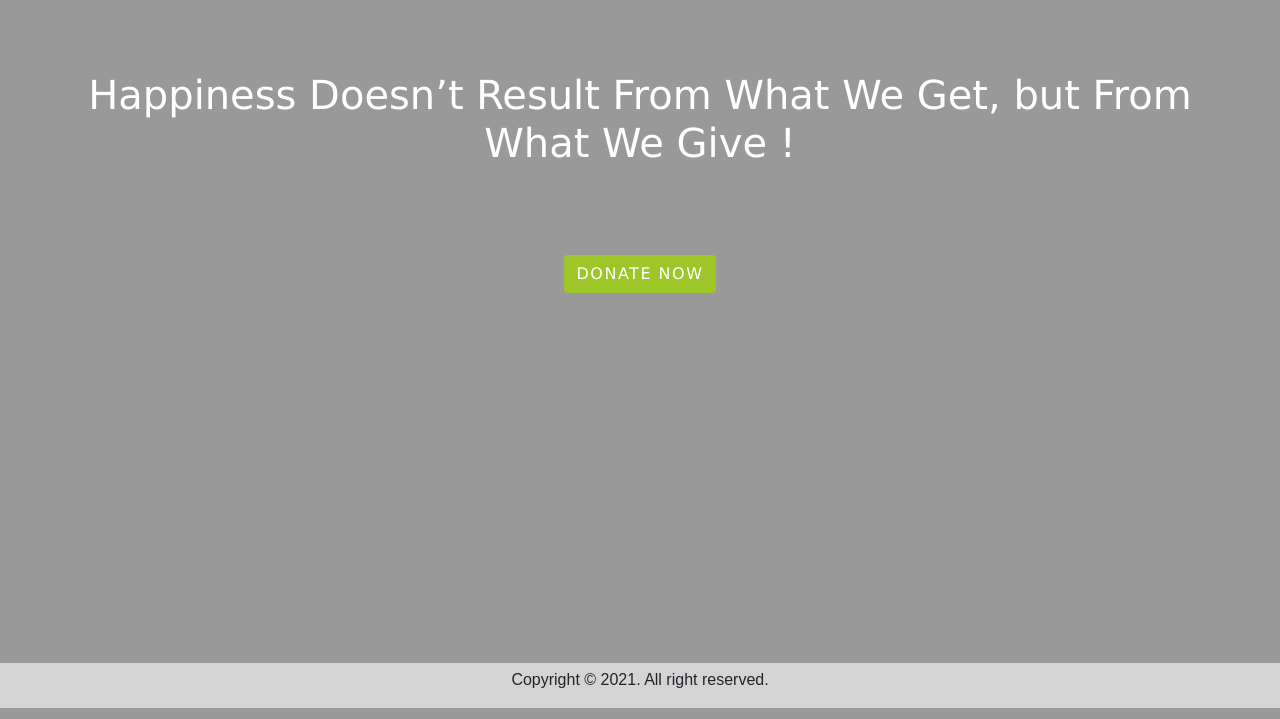
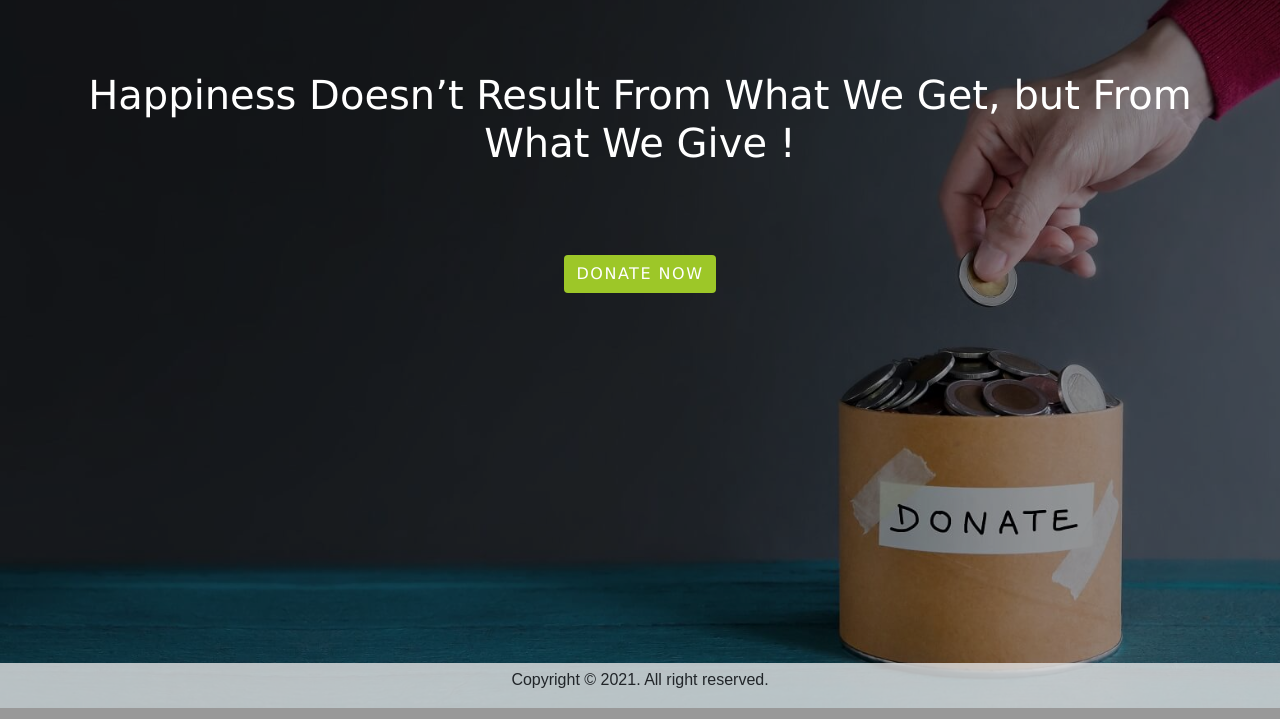
Before and after one commit to Manthanw/PaymentGatewayIntegration, a plain HTML site: page index.html in a window 1280 px wide. Shown: the part 81-800 px from the top of the page. Drawn offline with nearby package versions, Linux system fonts and the light colour scheme.

Commit message:
Updated index.css
Changed the path for background image

```diff
--- a/index.css
+++ b/index.css
@@ -41,7 +41,7 @@ button:hover{
 }
 
 .background{
-	background:rgba(0, 0, 0, 0.4) url('images/donate.jpeg');
+	background:rgba(0, 0, 0, 0.4) url('donate.jpeg');
 	background-size:cover;
 	background-repeat: no-repeat;
 	background-blend-mode:darken;
```
